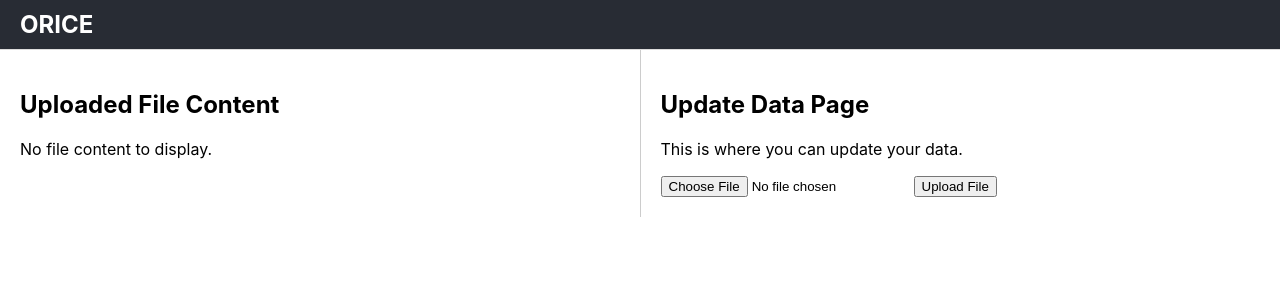
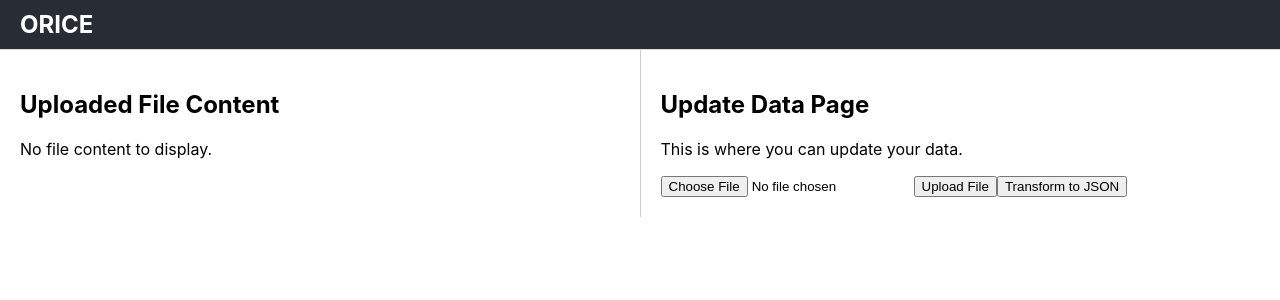
Before and after one commit to gramixule/Imm, a React (Create React App) app in the folder frontend/: page /update-data in a window 1280 px wide. Shown: the top 300 px of the page. Built offline with nearby package versions, Linux system fonts and the light colour scheme.

Commit message:
Update UpdateDataPage.jsx

```diff
--- a/frontend/src/UpdateDataPage.jsx
+++ b/frontend/src/UpdateDataPage.jsx
@@ -3,13 +3,14 @@ import axios from 'axios';
 import * as XLSX from 'xlsx';
 import './UpdateDataPage.css'; // Import the CSS file
 
-const API_URL = 'https://imm-a8ub.onrender.com';
+const API_URL = 'https://imm-a8ub.onrender.com'; // Base URL for your Flask backend
 
 const UpdateDataPage = () => {
   const [file, setFile] = useState(null);
   const [error, setError] = useState('');
   const [success, setSuccess] = useState('');
   const [fileContent, setFileContent] = useState([]);
+  const [jsonContent, setJsonContent] = useState(null);
 
   const handleFileChange = (e) => {
     const selectedFile = e.target.files[0];
@@ -54,6 +55,17 @@ const UpdateDataPage = () => {
     });
   };
 
+  const handleTransformToJson = () => {
+    if (fileContent.length === 0) {
+      setError('No file content to transform.');
+      return;
+    }
+
+    setJsonContent(JSON.stringify(fileContent, null, 2));
+    setError('');
+    setSuccess('File content transformed to JSON.');
+  };
+
   return (
     <div className="update-data-page">
       <div className="left-section">
@@ -86,8 +98,14 @@ const UpdateDataPage = () => {
         <p>This is where you can update your data.</p>
         <input type="file" accept=".xlsx" onChange={handleFileChange} />
         <button onClick={handleFileUpload}>Upload File</button>
+        <button onClick={handleTransformToJson}>Transform to JSON</button>
         {error && <p className="error">{error}</p>}
         {success && <p className="success">{success}</p>}
+        {jsonContent && (
+          <pre className="json-content">
+            {jsonContent}
+          </pre>
+        )}
       </div>
     </div>
   );
```
